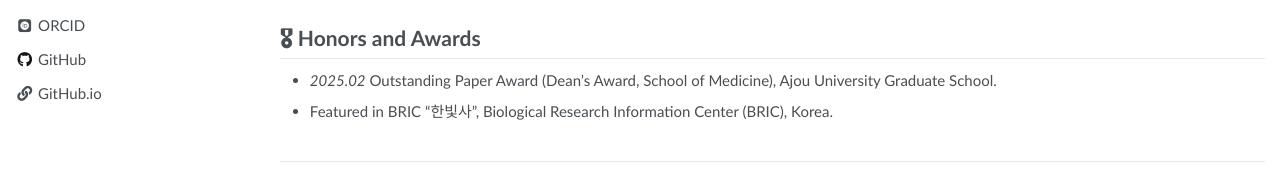
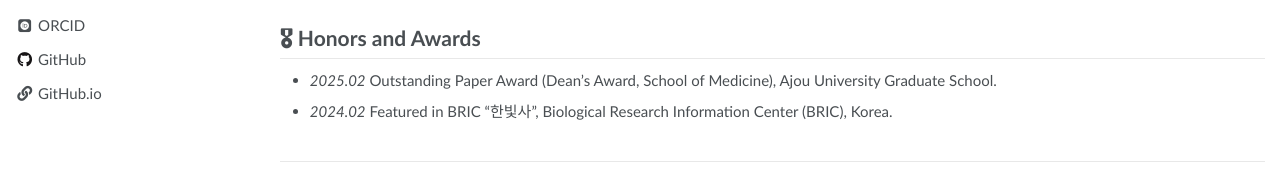
Before and after one commit to doyoonkim-ed/doyoonkim-ed.github.io, a Jekyll site: the page built from _pages/about.md, in a window 1280 px wide and 900 px high, scrolled down 1123 px. Shown: the part 704-881 px from the top of the window. Built offline with Jekyll 4.4.1, drawn with Linux system fonts in a browser that asks for light colours; some web fonts are replaced.

Commit message:
Add date to BRIC Hanbitsa entry
Co-Authored-By: Claude Opus 5.5 <noreply@anthropic.com>
Claude-Session: https://claude.ai/code/session_01QJZZDb9s9CxVdjUGw7qkxB

```diff
--- a/_pages/about.md
+++ b/_pages/about.md
@@ -77,4 +77,4 @@ My current research focuses on:
 
 # 🎖 Honors and Awards
 - *2025.02* Outstanding Paper Award (Dean's Award, School of Medicine), Ajou University Graduate School.
-- Featured in BRIC "한빛사", Biological Research Information Center (BRIC), Korea.
+- *2024.02* Featured in BRIC "한빛사", Biological Research Information Center (BRIC), Korea.
```
